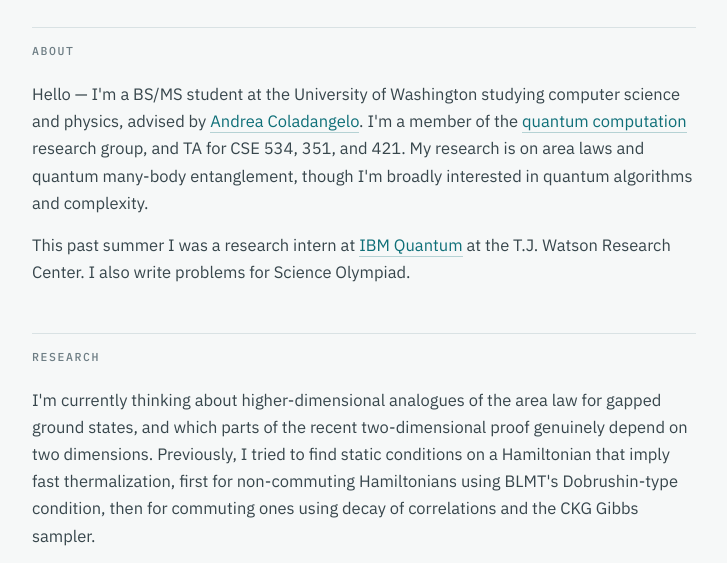
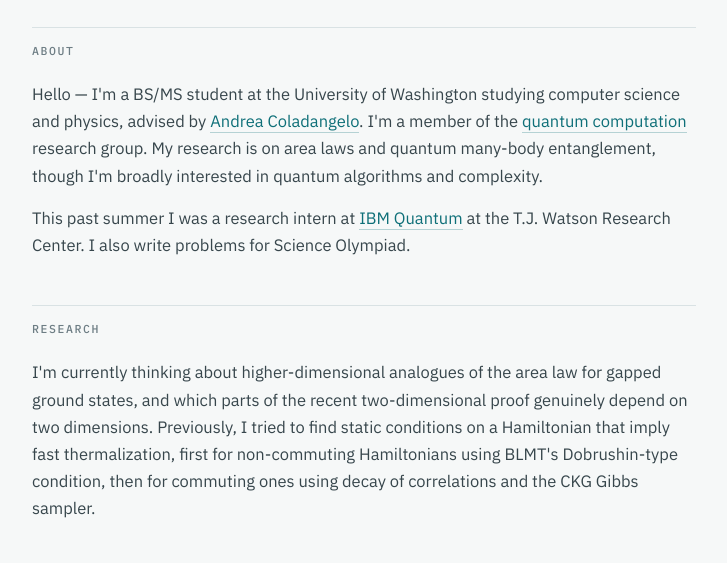
Before and after one commit to samibadalkhan/samibadalkhan.github.io, a plain HTML site: page index.html in a window 1280 px wide. Shown: the part 237-800 px from the top of the page, without its empty margins (276-1003 px from the left). Drawn offline with nearby package versions, Linux system fonts and the light colour scheme.

Commit message:
Remove TA clause from About

```diff
--- a/index.html
+++ b/index.html
@@ -120,7 +120,7 @@
 
   <section>
     <h2>About</h2>
-    <p>Hello — I'm a BS/MS student at the University of Washington studying computer science and physics, advised by <a href="https://www.andreacoladangelo.com/">Andrea Coladangelo</a>. I'm a member of the <a href="https://quantum.cs.washington.edu/">quantum computation</a> research group, and TA for CSE 534, 351, and 421. My research is on area laws and quantum many-body entanglement, though I'm broadly interested in quantum algorithms and complexity.</p>
+    <p>Hello — I'm a BS/MS student at the University of Washington studying computer science and physics, advised by <a href="https://www.andreacoladangelo.com/">Andrea Coladangelo</a>. I'm a member of the <a href="https://quantum.cs.washington.edu/">quantum computation</a> research group. My research is on area laws and quantum many-body entanglement, though I'm broadly interested in quantum algorithms and complexity.</p>
     <p>This past summer I was a research intern at <a href="https://www.ibm.com/quantum">IBM Quantum</a> at the T.J. Watson Research Center. I also write problems for Science Olympiad.</p>
   </section>
 
```
